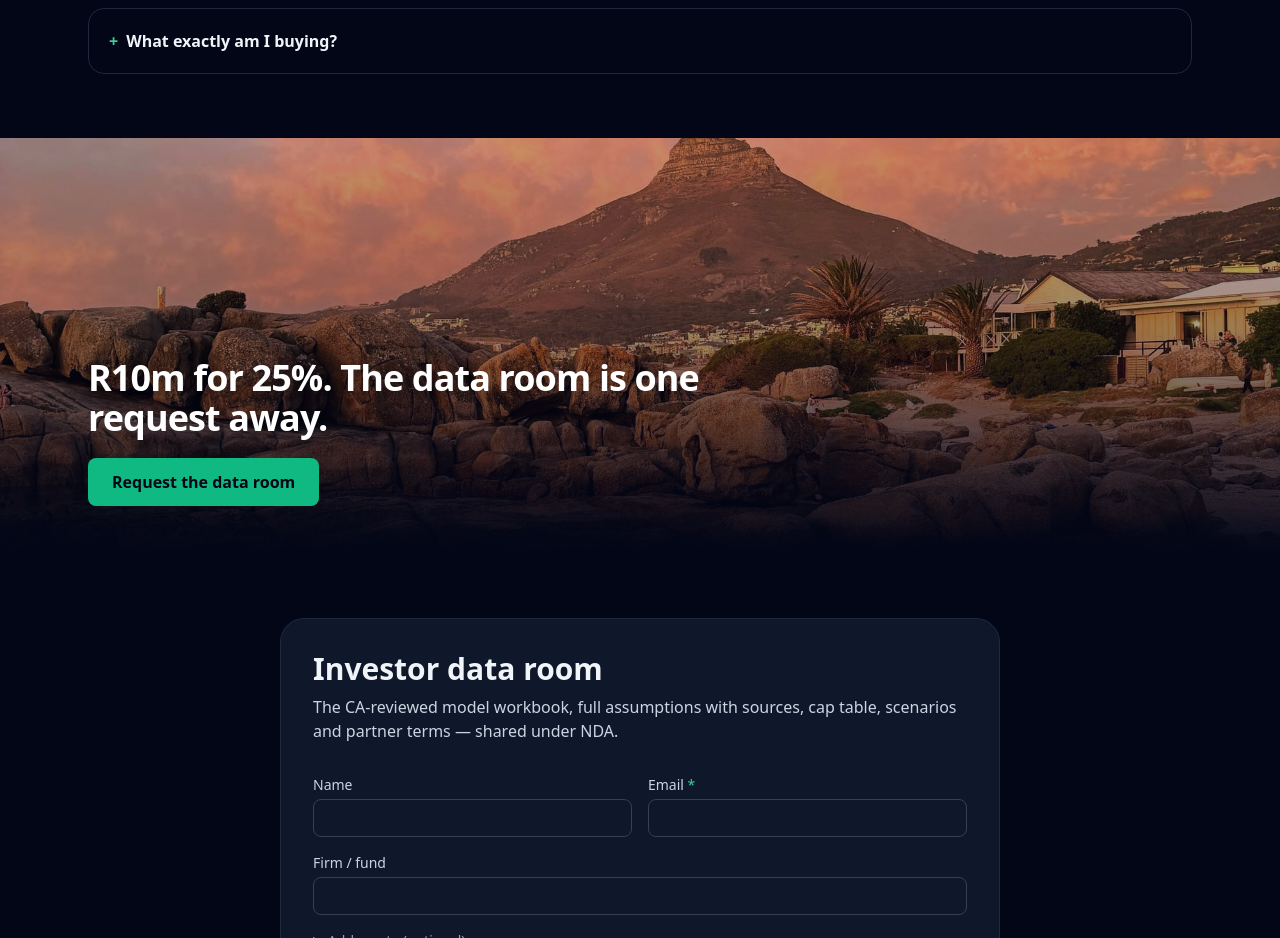
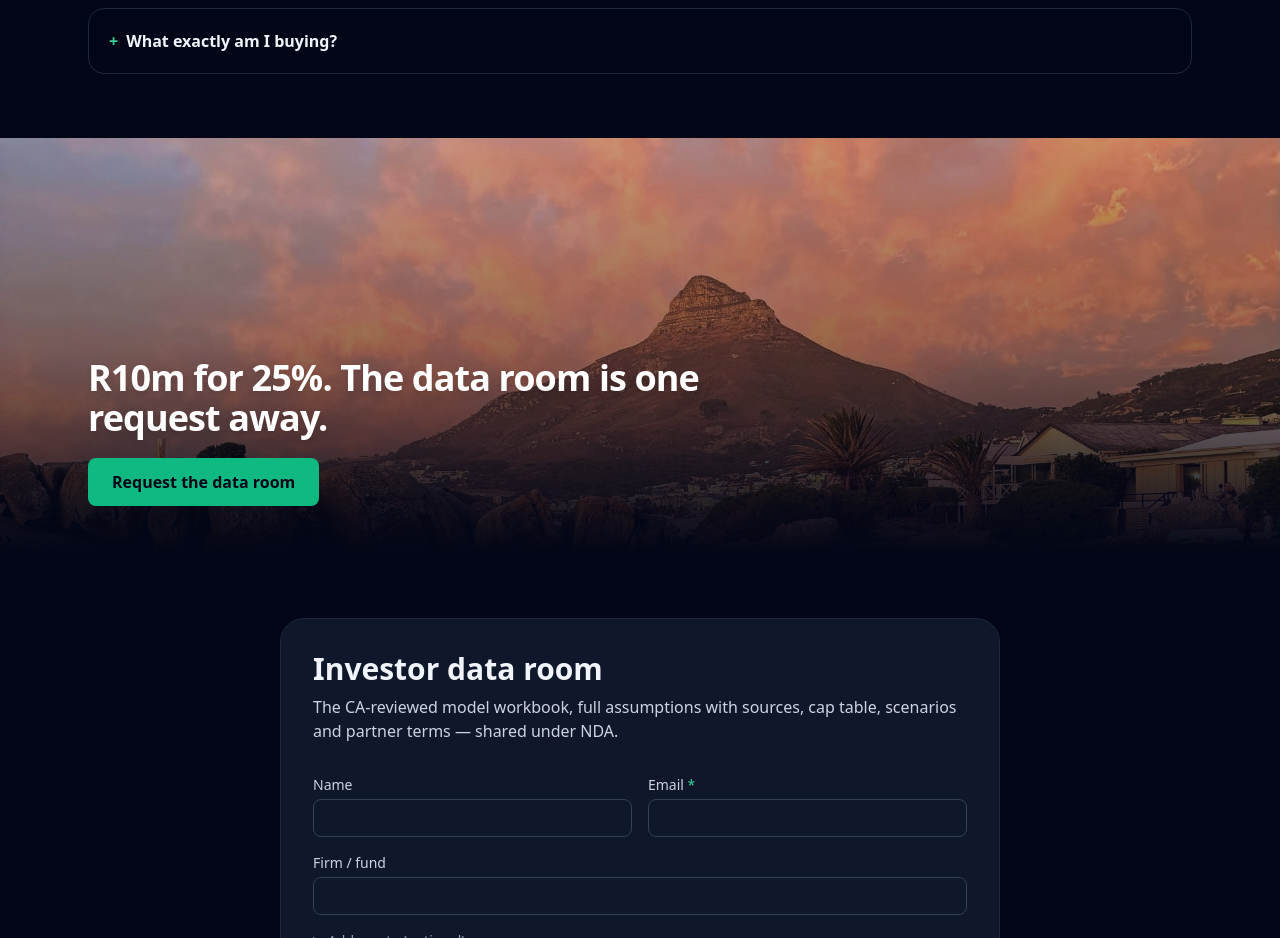
Before and after one commit to getluckyjo/sell-direct, a Next.js app in the folder apps/fundraising/: page / in a window 1280 px wide. Shown: the part 8500-9438 px from the top of the page. Built offline with nearby package versions, Linux system fonts and the light colour scheme.

Commit message:
fix(fundraising): anchor the pre-access banner to show Lion's Head peak
Co-Authored-By: Claude Fable 5 <noreply@anthropic.com>
Claude-Session: https://claude.ai/code/session_01DsmGzicTcJQv9F7d3zbHeo

```diff
--- a/apps/fundraising/app/page.tsx
+++ b/apps/fundraising/app/page.tsx
@@ -432,7 +432,7 @@ export default function Investors() {
           width={2000}
           height={1125}
           sizes="100vw"
-          className="h-[20rem] w-full object-cover sm:h-[26rem]"
+          className="h-[20rem] w-full object-cover object-top sm:h-[26rem]"
         />
         <div
           aria-hidden
```
